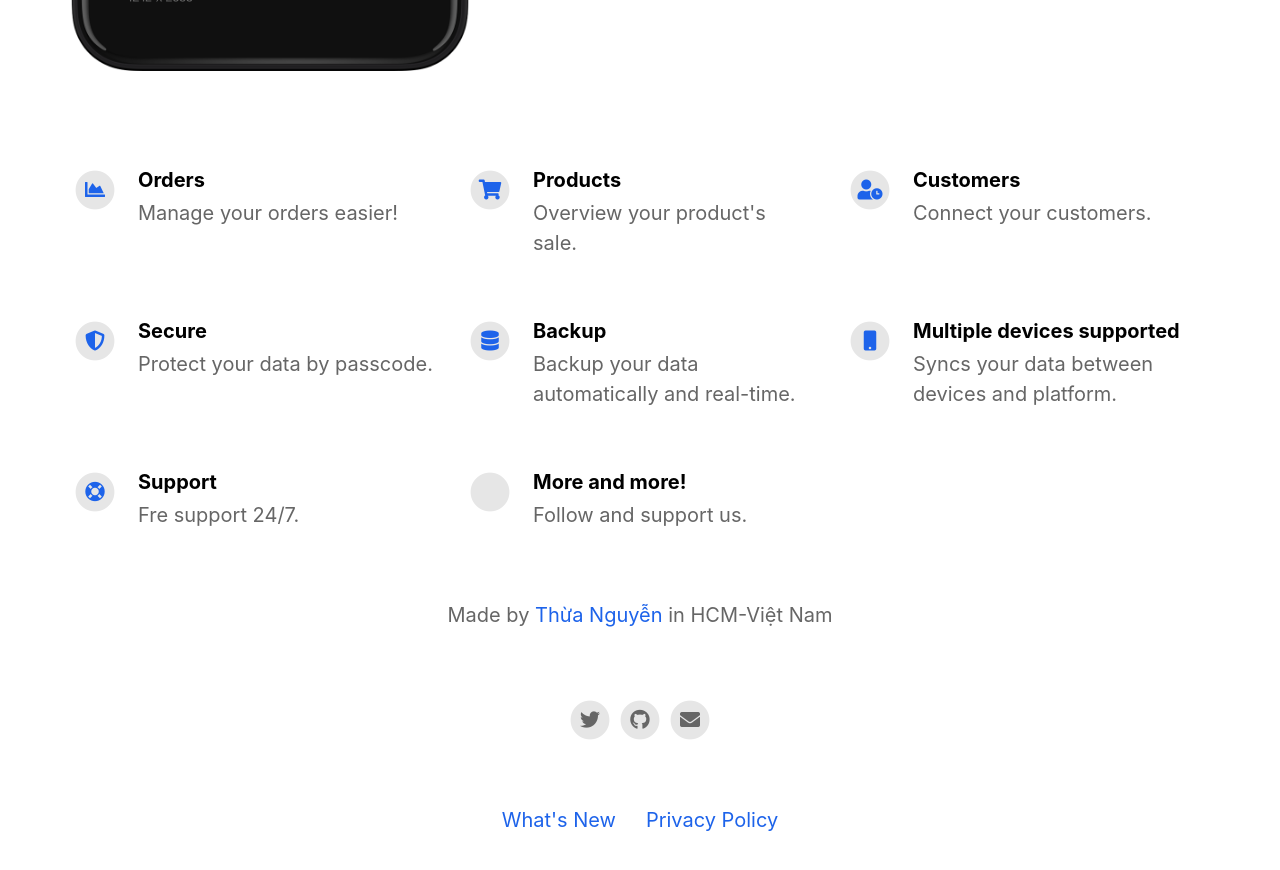
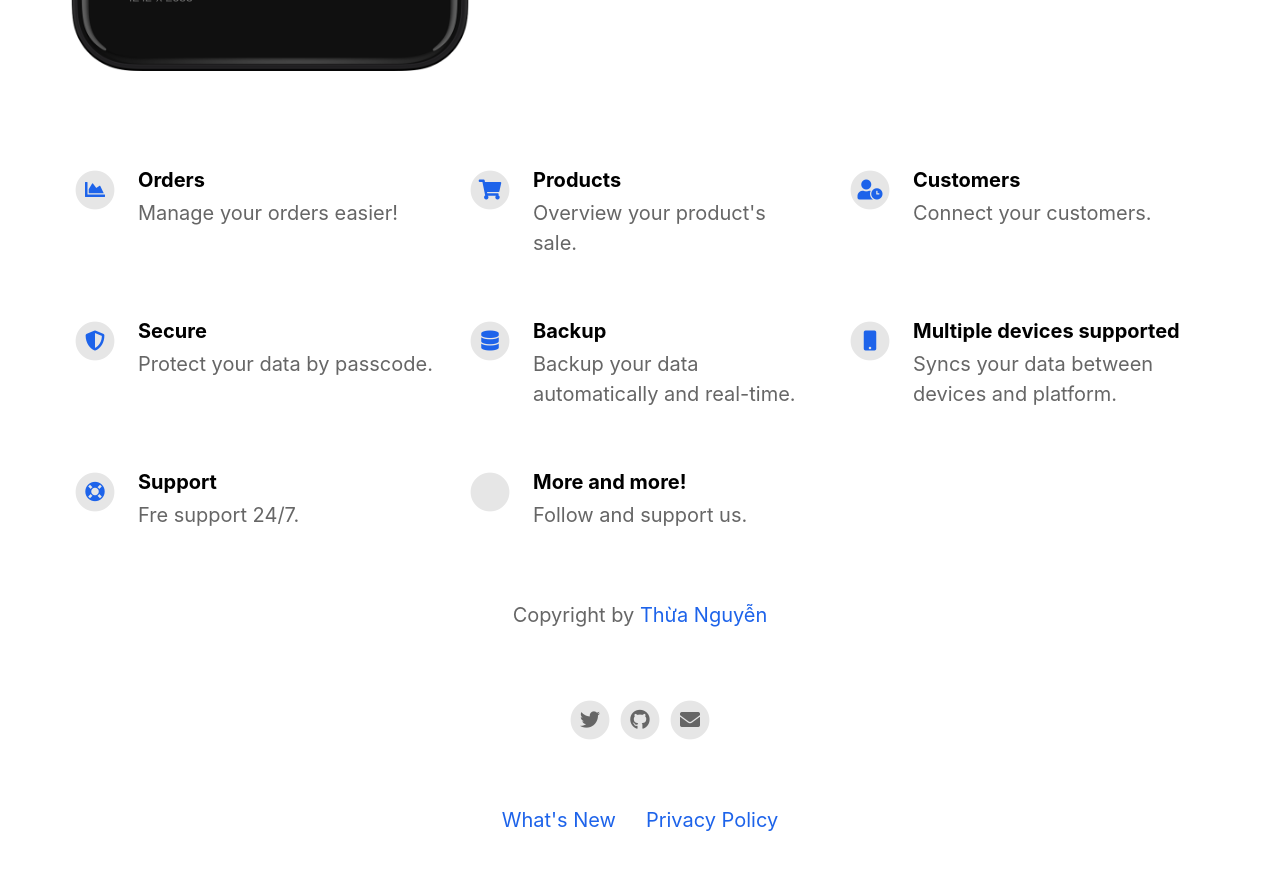
Before and after one commit to thuann-vn/haney, a Jekyll site: the page built from index.html, in a window 1280 px wide and 900 px high, scrolled down 914 px. Shown: the top 870 px of the window. Built offline with Jekyll 4.4.1, drawn with Linux system fonts in a browser that asks for light colours; nearby versions of some CDN libraries.

Commit message:
Update v2

```diff
--- a/_config.yml
+++ b/_config.yml
@@ -21,7 +21,7 @@
 # Information About Yourself
 your_name                                 : Thừa Nguyễn
 your_link                                 : https://thuanguyen.info
-your_city                                 : HCM-Việt Nam
+your_city                                 :
 email_address                             : ngocthua92@live.com
 facebook_username                         :
 instagram_username                        : zthuanguyen
--- a/_includes/footer.html
+++ b/_includes/footer.html
@@ -1,5 +1,5 @@
 <footer>
-	<p class="footerText">Made by {% if site.your_link %}<a href="{{ site.your_link }}">{% endif %}{{ site.your_name }}{% if site.your_link %}</a>{% endif %}{% if site.your_city %} in {{ site.your_city }}{% endif %}</p>
+	<p class="footerText">Copyright by {% if site.your_link %}<a href="{{ site.your_link }}">{% endif %}{{ site.your_name }}{% if site.your_link %}</a>{% endif %}{% if site.your_city %} in {{ site.your_city }}{% endif %}</p>
 	<div class="footerIcons">
 
 		{% if site.facebook_username %}
```
